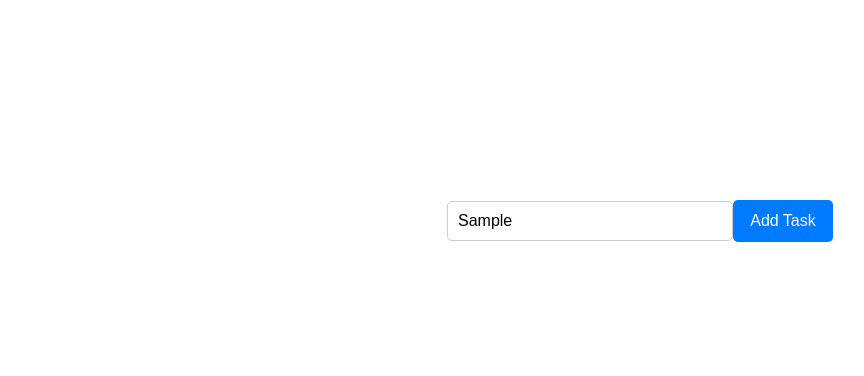
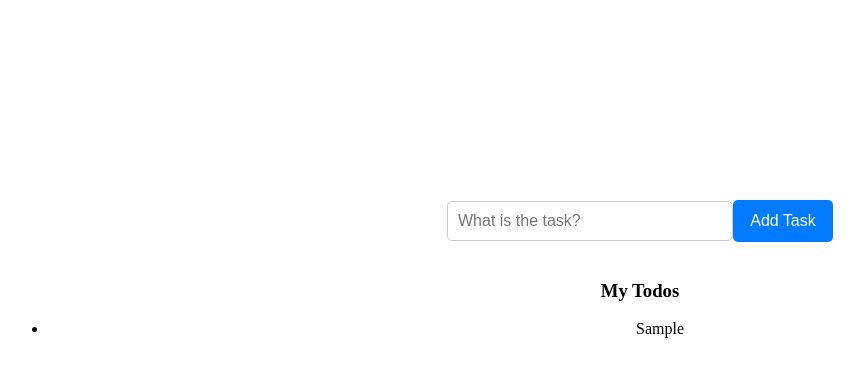
Before and after one commit to SamRaiche/CS50-Final-Project, a React (Create React App) app in the folder web/: page / in a window 1280 px wide. Both pictures are taken after typing "Sample" into the empty fields and a click on the button "Add Task". Shown: the top 376 px of the page, without its empty margins (0-864 px from the left). Built offline with nearby package versions, Linux system fonts and the light colour scheme.

Commit message:
Todo list now outputs what the user inputs to a list, still working on formatting (CSS), comments also added to understand changes

```diff
--- a/web/src/components/TodoForm.js
+++ b/web/src/components/TodoForm.js
@@ -1,14 +1,20 @@
 import React, {useState} from 'react';
-import { Todo } from './Todo';
 
-    export const TodoForm = () => {
+
+    {/* addTodo being brought in as a prop from TodoWrapper */}
+    export const TodoForm = ({addTodo}) => {
         const [input, setInput] = useState(""); {/*Initialize state*/}
 
         const addTask = e => {
             e.preventDefault(); /*Prevent the form from reloading*/
 
 
-            console.log(input)
+
+            if (input.trim()) {
+                addTodo(input)
+                setInput("")
+            }
+
 
         }
 
@@ -29,6 +35,7 @@ import { Todo } from './Todo';
             </input>
 
             <button className='button' type='submit'>Add Task</button>
+
         </form>
     );
 }
--- a/web/src/components/TodoWrapper.js
+++ b/web/src/components/TodoWrapper.js
@@ -3,12 +3,35 @@ import { TodoForm } from './TodoForm'
 import {v4 as uuidv4} from 'uuid';
 uuidv4();
 
+
+{/* Functional component Todowrapper */}
 export const TodoWrapper = () => {
+
+    {/* todos will start as a [] and setTodos is a function that will be used to update the todos state */}
+    const [todos, setTodos] = useState([]);
+
+    {/* addTodo function takes in one perameter (the users input text aka todo) and it's purpose is to use the function setTodos to create an array containing all other todos and giving the new todos an object containing their id and their task */}
+    {/* setTodos basically creates an array that includes all the privious todos and their id's as seperate dictonaries and the dictonary seen in the function below creates a new dictonary with an id and task for the new todo */}
+    const addTodo = (todo) => {
+        setTodos([...todos, {id: uuidv4, task: todo }])
+    }
+
 
 
     return (
         <div>
-            <TodoForm />
+            {/* Renders TodoForm and when doing so passes addTodo as a prop to the todoForm */}
+            <TodoForm addTodo={addTodo} />
+            <div>
+                <h3>My Todos</h3>
+                <ul>
+                    {/* todos.map iterates over the todos array looing for each todo the user has typed */}
+                    {/* When the map method finds a todo */}
+                    {todos.map((todo) => (
+                        <li key={todo.id}>{todo.task}</li>
+                    ))}
+                </ul>
+            </div>
         </div>
-    )
-}
+    );
+};
```
